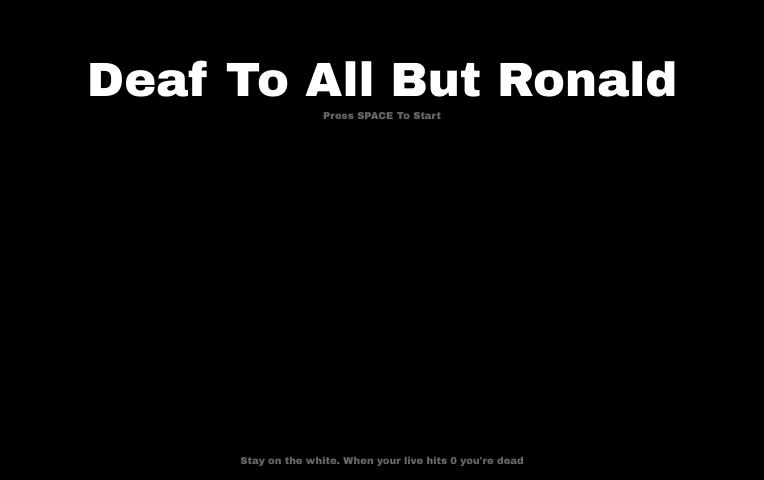
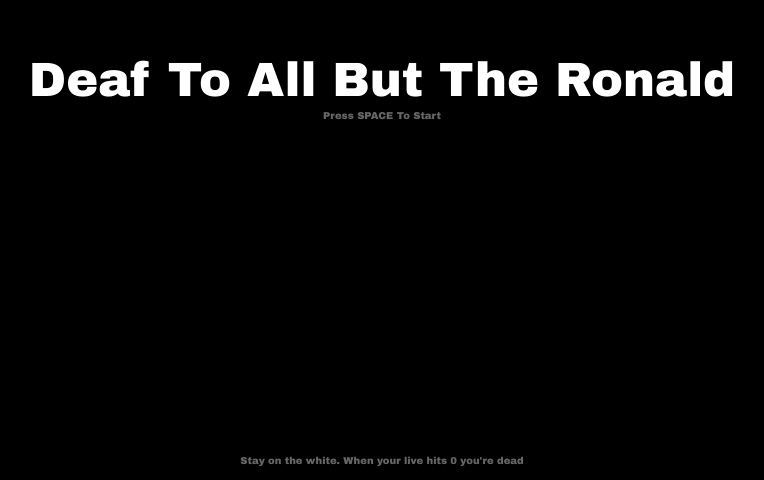
Before and after one commit to R4WLYX/Deaf-To-All-But-The-Ronald, a plain HTML site: page index.html in a window 1280 px wide. Shown: the part 320-800 px from the top of the page, without its empty margins (258-1022 px from the left). Drawn offline with Linux system fonts and the light colour scheme.

Commit message:
Damn, wrong title

```diff
--- a/index.html
+++ b/index.html
@@ -18,7 +18,7 @@
     </div>
     <div class="menu-container">
         <p class="menu-title">
-            Deaf To All But Ronald
+            Deaf To All But The Ronald
             <p class="play-info">
                 Press SPACE To Start
             </p>
```
